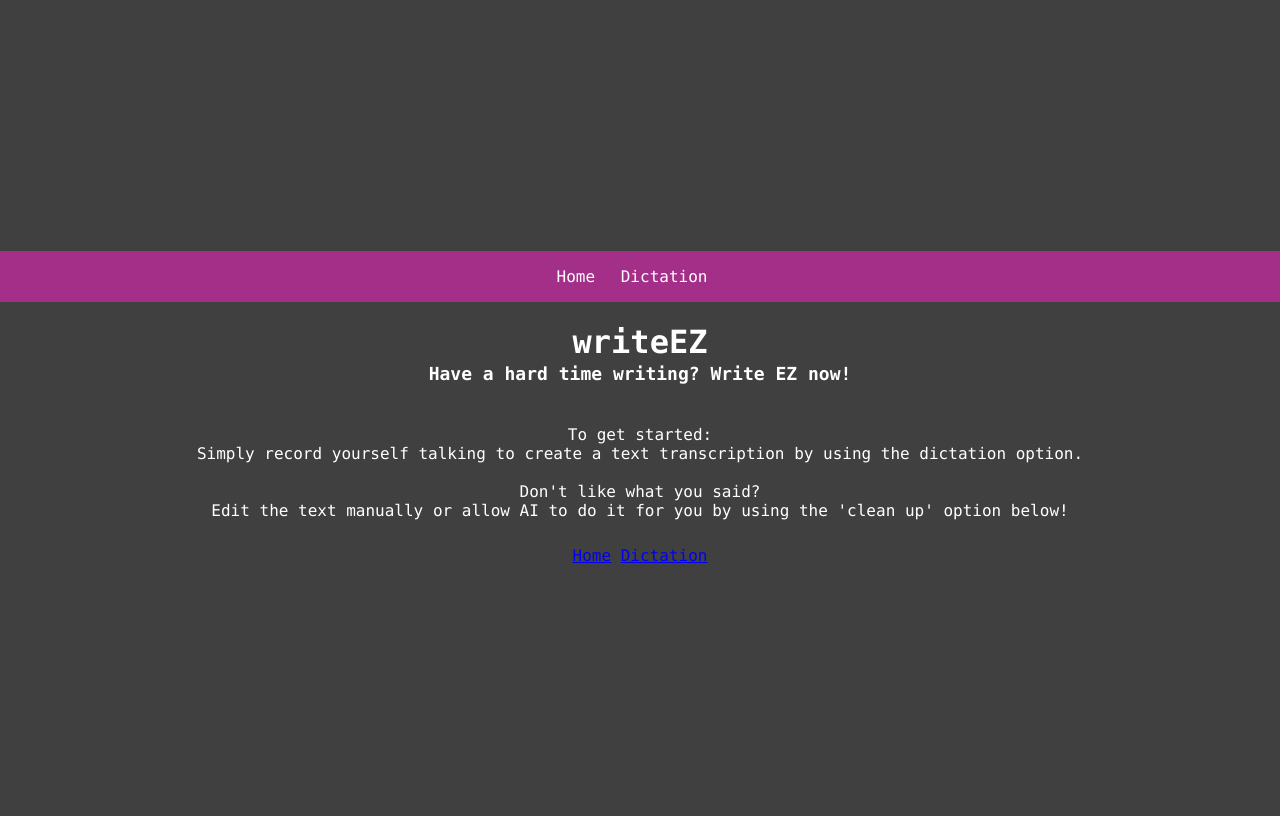
After one commit to pjeff1465/dictation, a FastAPI app: template app/templates/index.html in a window 1280 px wide. The commit adds this page. Run offline with FastAPI, Linux system fonts and the light colour scheme; the template is opened without the code that fills it, so the values that code supplies are empty; parts of the project's set-up code (start-up, migrations or seed data) failed here and were passed over.

Commit message:
Moved files around. Created one place to host front and backend (entry point = main.py), added nav-bar (still needs work)

```diff
--- /dev/null
+++ b/app/main.py
@@ -0,0 +1,39 @@
+# entry point of app
+# use this file to run and start FastAPI
+
+from fastapi import FastAPI, Request
+from fastapi.responses import HTMLResponse
+from fastapi.templating import Jinja2Templates
+from fastapi.staticfiles import StaticFiles
+from fastapi.middleware.cors import CORSMiddleware
+from app.api.app import router
+
+app = FastAPI()
+
+# allow requests from the frontend (localhost:5500 is where frontend is served)
+app.add_middleware(
+    CORSMiddleware,
+    allow_origins = ["http://localhost:5500"], # or use localhost:5500
+    allow_credentials = True,
+    allow_methods = ["*"],
+    allow_headers = ["*"],
+)
+
+# mount static files (CSS, js)
+app.mount("/static", StaticFiles(directory="app/static"), name="static")
+# Jinja2 template directory
+templates = Jinja2Templates(directory="app/templates")
+
+# Routes for different pages
+# home page
+@app.get("/", response_class=HTMLResponse)
+async def home(request: Request):
+    return templates.TemplateResponse("index.html", {"request": request})
+
+# Dictation page
+@app.get("/dictation", response_class=HTMLResponse)
+async def about(request: Request):
+    return templates.TemplateResponse("dictation.html", {"request": request})
+
+# include API routes
+app.include_router(router)
--- a/dictation/transcriber.py
+++ b/app/services/whisper.py
@@ -2,7 +2,7 @@
 
 import whisper
 from fastapi import UploadFile
-from dictation.audio_utils import convert_to_wav
+from app.services.audio_utils import convert_to_wav
 
 model = whisper.load_model("medium")
 
--- a/css/styles.css
+++ b/app/static/css/styles.css
@@ -1,4 +1,6 @@
+/* -------------------- Homepage styling -------------------- */
 body{
+    font-family: 'Fira Code', 'Consolas', 'Courier New', monospace;
     height: 100vh;
     background-color: #404040;
     color: #fff;
@@ -8,7 +10,46 @@ body{
     align-items: center;
 }
 
-/* Button Styling */
+h1 {
+    margin-bottom: 0;
+}
+
+.subtitle h2 {
+    font-size: 18px;
+    text-align: center;
+    margin-top: 2px;
+}
+
+.description-container p {
+    padding: 10px;
+    width: fit-content;
+    text-align: center;
+}
+/* ------------------- Nav bar styling -------------------------- */
+.nav-bar {
+    position: sticky;
+    top: 0;
+    width: 100%;
+    background-color: #a42f89;
+    padding: 1em;
+    text-align: center;
+    z-index: 1000;
+}
+.nav-bar a {
+    color: white;
+    margin-right: 1em;
+    text-decoration: none;
+}
+.nav-bar a:hover {
+    text-decoration: underline;
+}
+
+.content {
+    height: 2000px;
+    padding: 2em;
+}
+
+/* ------------------- Button Styling ------------------------------- */
 .button-container{
     margin-top: 30px;
     display: flex;
@@ -140,3 +181,35 @@ canvas {
     0% { transform: rotate(0deg); }
     100% { transform: rotate(360deg); }
 }
+
+/* Progress Bar */
+.progress-container {
+    width: 100%;
+    background-color: #e0e0e0;
+    border-radius: 10px;
+    height: 20px;
+    margin-top: 10px;
+}
+.bar {
+    width: 0%;
+    height: 20px;
+    background-color: #a559bd;
+    border-radius: 10px;
+    transition: width 0.2s ease;
+}
+
+/* -------------------- Media changes with different screens ---------------------------- */
+/* Responsive layout - when the screen is less than 700px wide, make the two columns stack on top of each other instead of next to each other */
+@media screen and (max-width: 700px) {
+    .row {
+      flex-direction: column;
+    }
+  }
+
+  /* Responsive layout - when the screen is less than 400px wide, make the navigation links stack on top of each other instead of next to each other */
+  @media screen and (max-width: 400px) {
+    .navbar a {
+      float: none;
+      width: 100%;
+    }
+  }
--- a/main.js
+++ b/app/static/js/main.js
@@ -147,11 +147,24 @@ stopBtn.addEventListener("click", () => {
 
 // Transcribe Button
 transcribeBtn.addEventListener("click", async () => {
-    const loadingIndicator = document.getElementById("transcribe-loading");
+    const progressBarContainer = document.getElementById("myProgressBar-transcribe");
+    const progressBar = progressBarContainer.querySelector(".bar");
 
-    // loading bar
-    loadingIndicator.style.display = "block";
+    let width = 0;
+
+    // progress bar
+    progressBarContainer.style.display = "block";
     transcribeBtn.disabled = true;
+
+    const interval = setInterval(() => {
+        if (width >= 100) {
+            clearInterval(interval);
+            transcribeBtn.disabled = false;
+        } else {
+            width++;
+            progressBar.style.width = width + "%";
+        }
+    }, 80); // update every 50ms
 
     if (!chunks.length) {
         console.warn("No audio to transcribe!");
@@ -187,8 +200,10 @@ transcribeBtn.addEventListener("click", async () => {
     } catch (err) {
         console.error("Transcription error:", err);
     } finally {
-        // stop loading bar
-        loadingIndicator.style.display = "none";
+        // stop progress bar
+        clearInterval(interval);
+        progressBar.style.width = "100%";
+        progressBarContainer.style.display = "none";
         transcribeBtn.disabled = false;
     }
 });
@@ -198,11 +213,23 @@ cleanBtn.addEventListener("click", async function () {
     console.log("Clean button clicked!")
     const prompt = document.getElementById("prompt-box").value;
     const text = document.getElementById("transcription-box").value;
-    const loadingIndicator = document.getElementById("clean-loading");
 
-    // loading bar
-    loadingIndicator.style.display = "block";
-    cleanBtn.disabled = true;
+    const progressBarContainer = document.getElementById("myProgressBar-clean")
+    const progressBar = progressBarContainer.querySelector(".bar");
+
+    progressBarContainer.style.display = "block";
+    transcribeBtn.disabled = true;
+
+    // progress bar
+    const interval = setInterval(() => {
+        if (width >= 100) {
+            clearInterval(interval);
+            transcribeBtn.disabled = false;
+        } else {
+            width++;
+            progressBar.style.width = width + "%";
+        }
+    }, 80); // update every 80ms
 
     try {
         const response = await fetch("http://localhost:8000/clean", {
@@ -218,30 +245,8 @@ cleanBtn.addEventListener("click", async function () {
     } catch (err) {
         console.error("Error:", err);
     } finally {
-        loadingIndicator.style.display = "none";
         cleanBtn.disabled = false;
+        progressBar.style.width = "100%";
+        progressBarContainer.style.display = "none";
     }
 });
-
-// // Clean up transcribed text
-// cleanBtn.addEventListener("click", async () => {
-//     const rawText = document.querySelector("#transcription-box").value;
-
-//     try {
-//         const clean_response = await fetch("http://localhost:8000/clean", {
-//             method: "POST",
-//             headers: {
-//                 "Content-Type": "application/json"
-//             },
-//             body: JSON.stringify({ text: rawText })
-//         });
-
-//         const data = await clean_response.json();
-//         console.log("Model response:", data);
-
-//         document.querySelector("#clean-box").value = data.cleaned;
-
-//     } catch (err) {
-//         console.error("Clean-up error:", err);
-//     }
-// });
--- /dev/null
+++ b/app/templates/index.html
@@ -0,0 +1,47 @@
+<!DOCTYPE html>
+<html lang="en">
+<head>
+    <meta charset="UTF-8">
+    <meta name="viewport" content="width=device-width, initial-scale=1.0">
+    <link rel="stylesheet" href="/static/css/styles.css?v=1">
+    <title>writeEZ</title>
+</head>
+<body>
+    <div class="nav-bar">
+        <nav>
+            <a href="/">Home</a>
+            <a href="/dictation">Dictation</a>
+        </nav>
+    </div>
+    <!-- audio type supports any type that browser supports -->
+    <!-- <audio controls>
+        <source src="./audio/sample.mp3" type="audio/mpeg">
+        <p>File type not supported!</p>
+    </audio> -->
+    <h1>
+        writeEZ
+    </h1>
+    <div class="subtitle">
+        <h2>
+            Have a hard time writing? Write EZ now!
+        </h2>
+    </div>
+
+    <div class="description-container">
+        <p>
+            To get started: <br>
+            Simply record yourself talking to create a text transcription by using the dictation option. <br>
+            <br>
+            Don't like what you said? <br>
+            Edit the text manually or allow AI to do it for you by using the 'clean up' option below!
+        </p>
+    </div>
+
+    <nav>
+        <a href="/">Home</a>
+        <a href="/dictation">Dictation</a>
+    </nav>
+
+    <script src="/static/js/main.js"></script>
+</body>
+</html>
```
Also changed, not shown: app/api/app.py (renamed from dictation/app.py, +15 -14 lines), app/templates/dictation.html (renamed from index.html, +30 -14 lines), README.md, app/__init__.py (added), app/api/__init__.py (added), app/services/audio_utils.py (renamed from dictation/audio_utils.py), app/services/math.py (renamed from dictation/math.py), app/static/__init__.py (added), tests/test.py (renamed from test.py), tests/test_imports.py (renamed from dictation/test_imports.py), tests/test_ollama.py (renamed from test_ollama.py), 4 other files.
